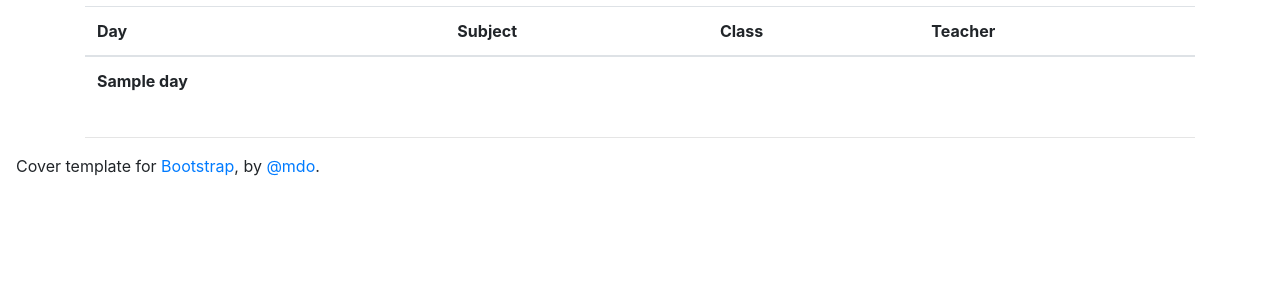
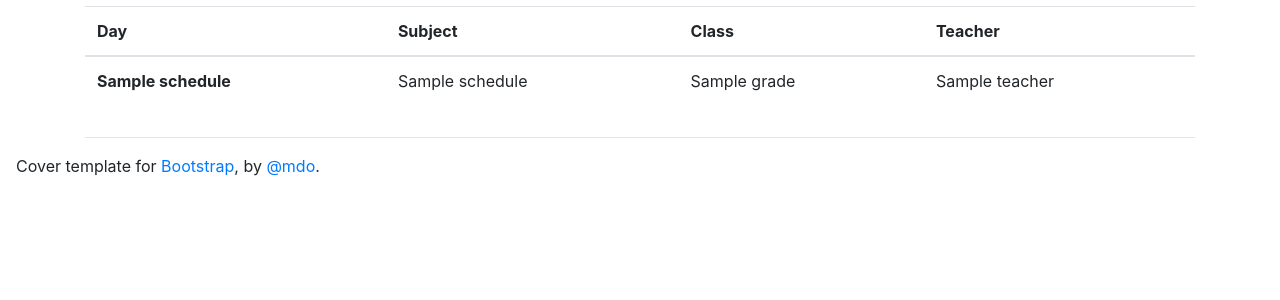
Before and after one commit to Revenage/django-classmates, a Django app: template schedule/templates/schedule/index.html in a window 1280 px wide. Shown: the part 56-356 px from the top of the page. Run offline with Django 3.2, Linux system fonts and the light colour scheme; the template is opened without the code that fills it: most values are stand-ins (such as "Sample title", 1, 10 or a date in 2020); lists and menus that the app fills with data are empty; some libraries are stand-ins or nearby versions.

Commit message:
add generic view

```diff
--- a/schedule/templates/schedule/index.html
+++ b/schedule/templates/schedule/index.html
@@ -43,12 +43,12 @@
                             </tr>
                         </thead>
                         <tbody>
-                            {% for day_name in days %}
+                            {% for schedule in schedules %}
                                 <tr>
-                                    <th scope="row">{{day_name}}</th>
-                                    <td></td>
-                                    <td></td>
-                                    <td></td>
+                                    <th scope="row">{{schedule}}</th>
+                                    <td>{{schedule.subject}}</td>
+                                    <td>{{schedule.grade}}</td>
+                                    <td>{{schedule.teacher}}</td>
                                 </tr>
                             {% endfor %}
                         </tbody>
--- a/schedule/urls.py
+++ b/schedule/urls.py
@@ -2,5 +2,6 @@ from django.conf.urls import url
 from . import views
 
 urlpatterns = [
-    url(r'^$', views.schedule, name='schedule'),
+    # url(r'^$', views.schedule, name='schedule'),
+    url(r'^$', views.ScheduleView.as_view(), name='schedule'),
 ]
```
Also changed, not shown: schedule/models.py (+6 -6 lines), schedule/views.py (+15 -8 lines), db.sqlite3, schedule/migrations/0005_auto_20180213_2213.py (added).
